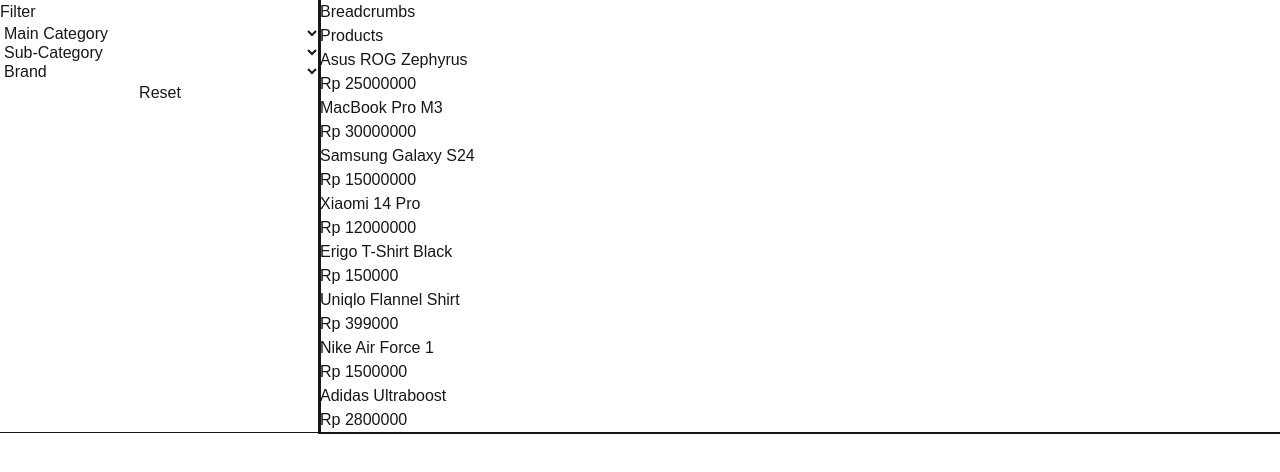
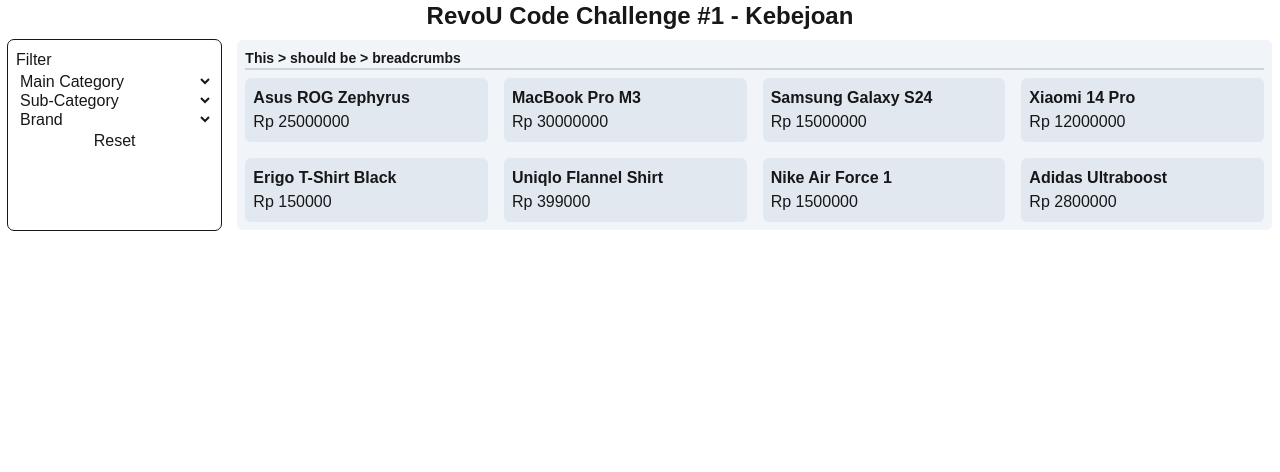
Before and after one commit to kebejoan/next-code-challenge-1, a Next.js app: page / in a window 1280 px wide. Shown: the top 472 px of the page. Built offline with nearby package versions, Linux system fonts and the light colour scheme.

Commit message:
feat: styling for product list/cards

```diff
--- a/app/page.tsx
+++ b/app/page.tsx
@@ -41,23 +41,29 @@
   });
 
   return (
-    <main className="w-full flex flex-col md:flex-row ">
+    <main>
+      <div className="w-full text-center font-bold text-2xl">
+        <h1>RevoU Code Challenge #1 - Kebejoan</h1>
+      </div>
+      <div className="w-full flex flex-col md:flex-row ">
         {/* Comboboxes / FilterControls */}
-      <div className="w-1/4 outline-1">
+        <div className=" md:w-1/6 outline-1 rounded-md m-2 p-2">
           <FilterComponent data={data} />
         </div>
-      <div className="grow flex flex-col outline-2">
+        <section className="grow flex flex-col rounded-md m-2 p-2 bg-slate-100">
           {/* Breadcrumbs */}
-        <nav> Breadcrumbs </nav>
+          <nav className="border-b-2 border-slate-300 font-bold text-sm">
+            This {">"} should be {">"} breadcrumbs
+          </nav>
           {/* Products */}
-        <section>
-          <h1>Products</h1>
+          <div className="grid grid-cols-1 sm:grid-cols-2 md:grid-cols-4 gap-4 pt-2">
             {filteredData.map((product: Product) => (
-            <div key={product.id}>
-              <h2>{product.name}</h2>
+              <div className="p-2 rounded-md bg-slate-200" key={product.id}>
+                <h2 className="font-bold">{product.name}</h2>
                 <p>Rp {product.price}</p>
               </div>
             ))}
+          </div>
         </section>
       </div>
     </main>
```
Lines whose indentation alone changed are shown as unchanged.
